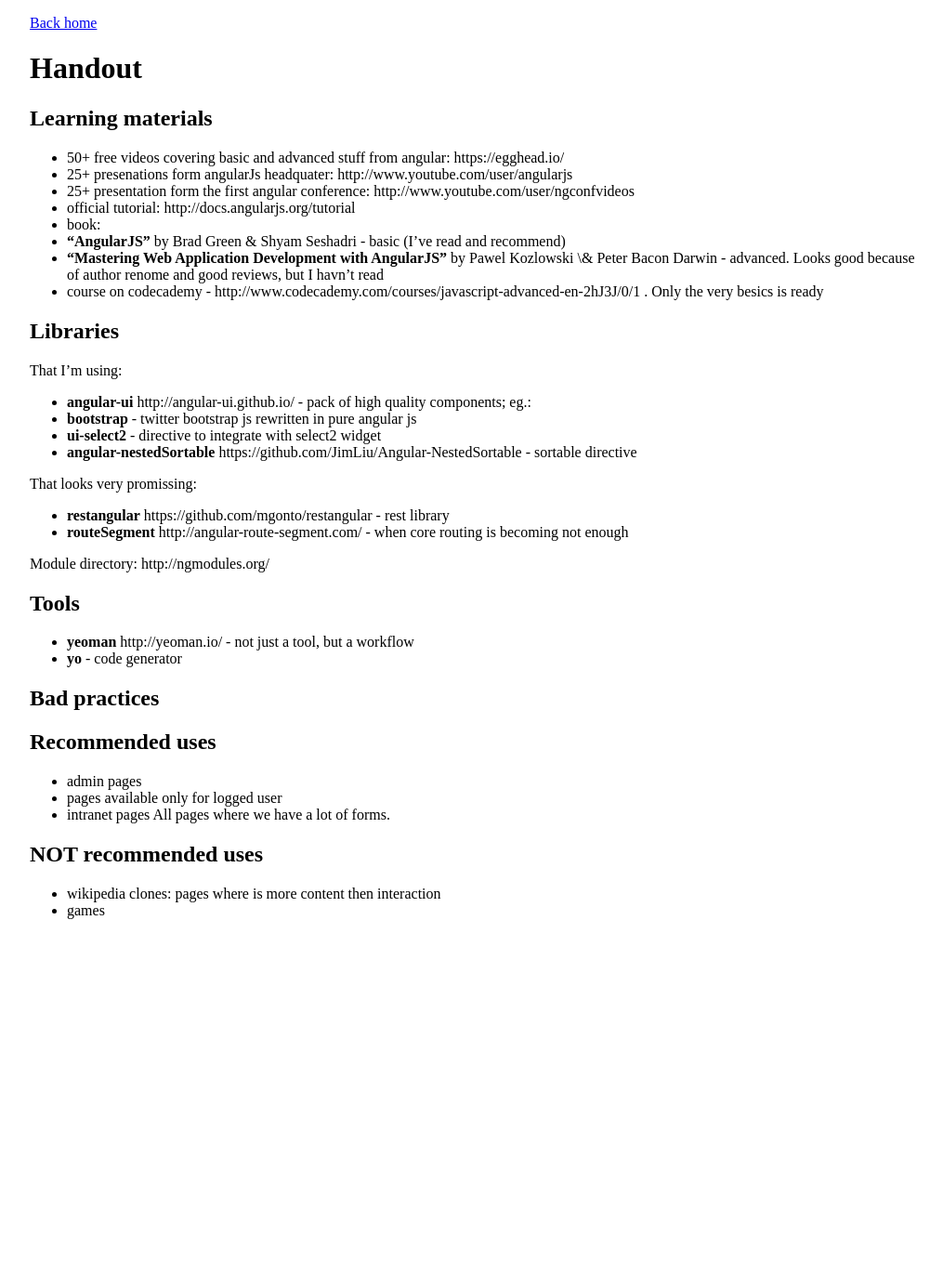
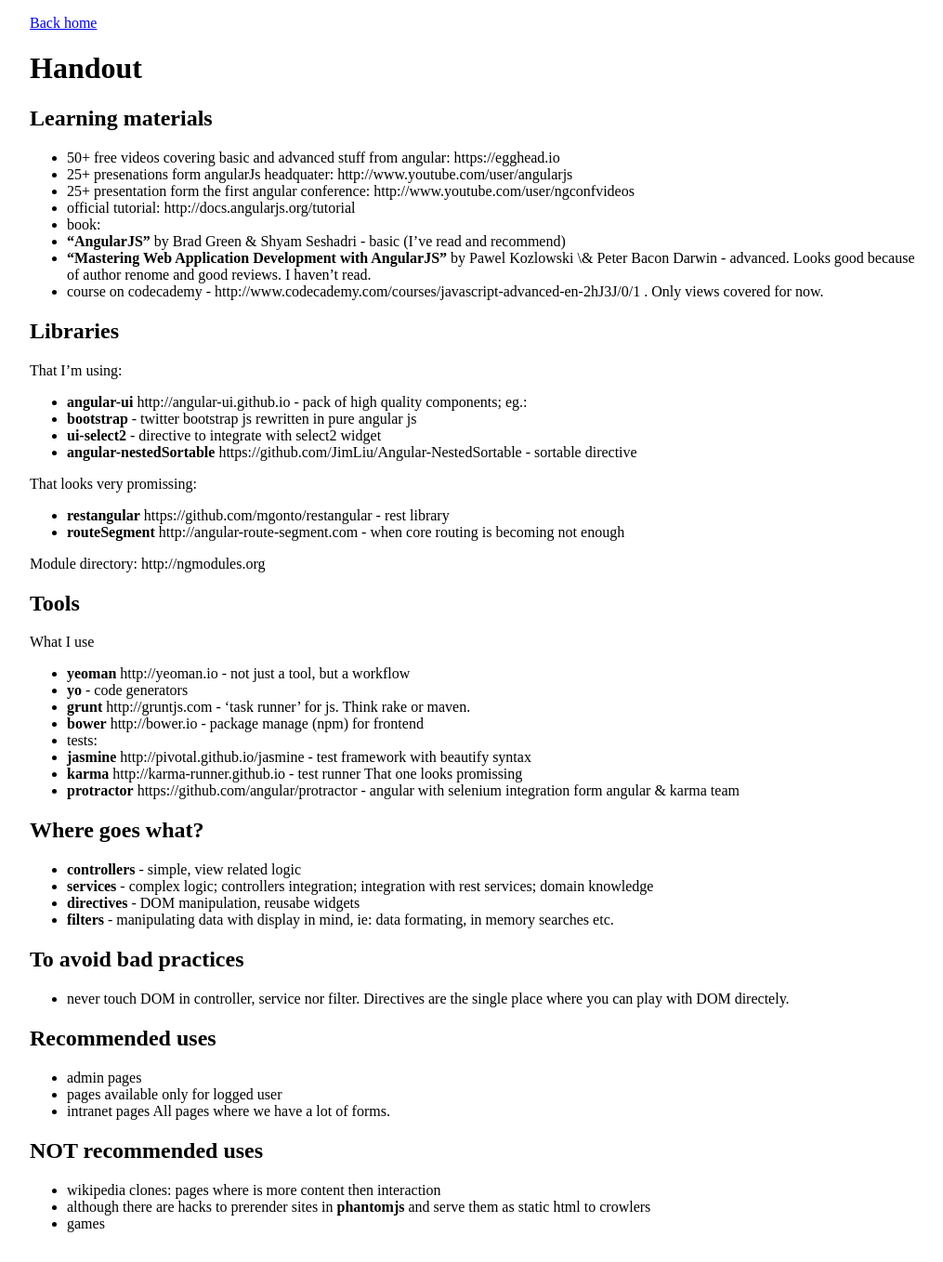
Before and after one commit to marcin-wosinek/blog, a Jekyll site: the page built from angular-js/handouts.md, in a window 1280 px wide. Shown: the whole page at 93% size, without its empty margins (128-1143 px from the left). Built offline with Jekyll 4.4.1, drawn with Linux system fonts in a browser that asks for light colours; before the commit the page ends 1021 px from its top, so only the background shows below that.

Commit message:
AngularJs ready handouts

```diff
--- a/angular-js/handouts.md
+++ b/angular-js/handouts.md
@@ -4,7 +4,7 @@
 ---
 # Handout
 ## Learning materials
-* 50+ free videos covering basic and advanced stuff from angular: https://egghead.io/
+* 50+ free videos covering basic and advanced stuff from angular: https://egghead.io
 * 25+ presenations form angularJs headquater: http://www.youtube.com/user/angularjs
 * 25+ presentation form the first angular conference: http://www.youtube.com/user/ngconfvideos
 * official tutorial: http://docs.angularjs.org/tutorial
@@ -12,13 +12,13 @@
  * **"AngularJS"** by Brad Green & Shyam Seshadri - basic (I've read and recommend)
  * **"Mastering Web Application Development with AngularJS"** by Pawel Kozlowski \&
    Peter Bacon Darwin - advanced. Looks good because of author renome and good
-   reviews, but I havn't read
-* course on codecademy - http://www.codecademy.com/courses/javascript-advanced-en-2hJ3J/0/1 . Only the very besics is ready
+   reviews. I haven't read.
+* course on codecademy - http://www.codecademy.com/courses/javascript-advanced-en-2hJ3J/0/1 . Only views covered for now.
 
 ## Libraries
 That I'm using:
 
-* **angular-ui** http://angular-ui.github.io/ - pack of high quality components; eg.:
+* **angular-ui** http://angular-ui.github.io - pack of high quality components; eg.:
  * **bootstrap** - twitter bootstrap js rewritten in pure angular js
  * **ui-select2** - directive to integrate with select2 widget
 * **angular-nestedSortable** https://github.com/JimLiu/Angular-NestedSortable - sortable directive
@@ -26,16 +26,34 @@
 That looks very promissing:
 
 * **restangular** https://github.com/mgonto/restangular - rest library
-* **routeSegment** http://angular-route-segment.com/ - when core routing is becoming not enough
+* **routeSegment** http://angular-route-segment.com - when core routing is becoming not enough
 
-Module directory: http://ngmodules.org/
+Module directory: http://ngmodules.org
 
 ## Tools
-* **yeoman** http://yeoman.io/ - not just a tool, but a workflow
- * **yo** - code generator
+What I use
+* **yeoman** http://yeoman.io - not just a tool, but a workflow
+ * **yo** - code generators
+ * **grunt** http://gruntjs.com - 'task runner' for js. Think rake or maven.
+ * **bower** http://bower.io - package manage (npm) for frontend
+* tests:
+ * **jasmine** http://pivotal.github.io/jasmine - test framework with beautify syntax
+ * **karma** http://karma-runner.github.io - test runner
+That one looks promissing
+ * **protractor** https://github.com/angular/protractor - angular with selenium
+   integration form angular & karma team
 
+## Where goes what?
+* **controllers** - simple, view related logic
+* **services** - complex logic; controllers integration; integration with rest
+  services; domain knowledge
+* **directives** - DOM manipulation, reusabe widgets
+* **filters** - manipulating data with display in mind, ie: data formating,
+  in memory searches etc.
 
-## Bad practices
+## To avoid bad practices
+* never touch DOM in controller, service nor filter. Directives are the single
+  place where you can play with DOM directely.
 
 ## Recommended uses
 * admin pages
@@ -45,4 +63,6 @@
 
 ## NOT recommended uses
 * wikipedia clones: pages where is more content then interaction
+ * although there are hacks to prerender sites in **phantomjs** and serve them
+   as static html to crowlers
 * games
```
Also changed, not shown: _posts/2014-01-31-AngularJs-Las-Palmas-de-GC.md (+1 -1 lines).
